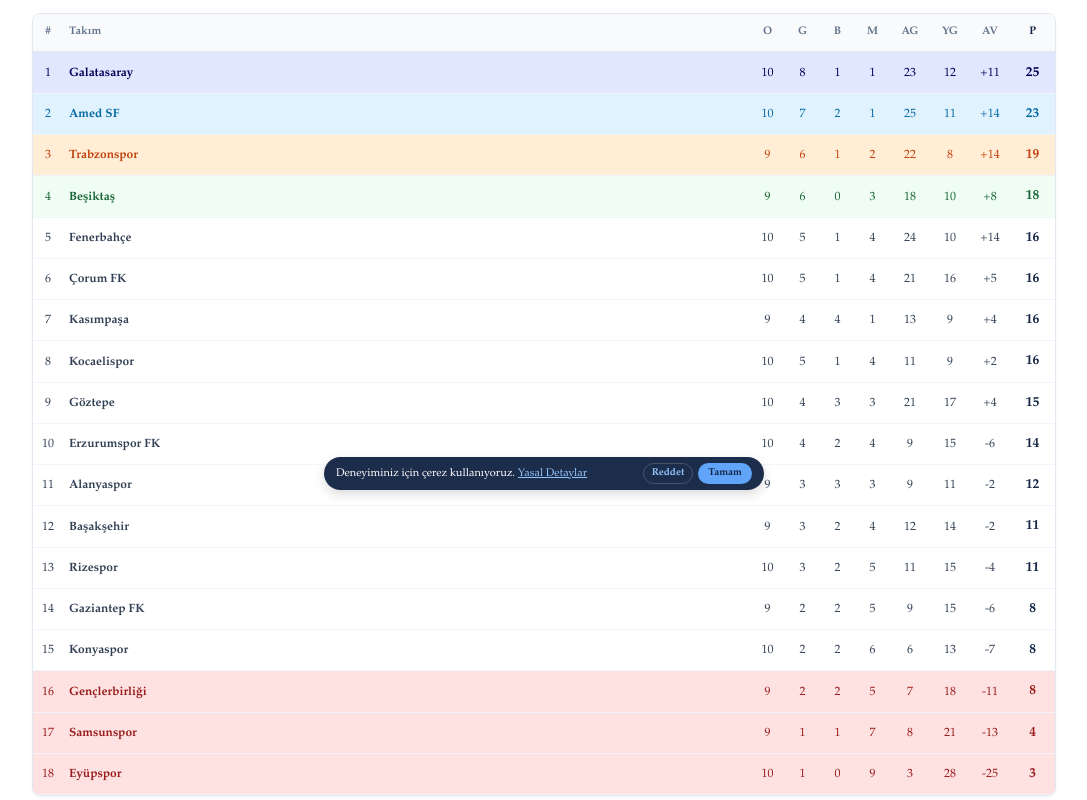
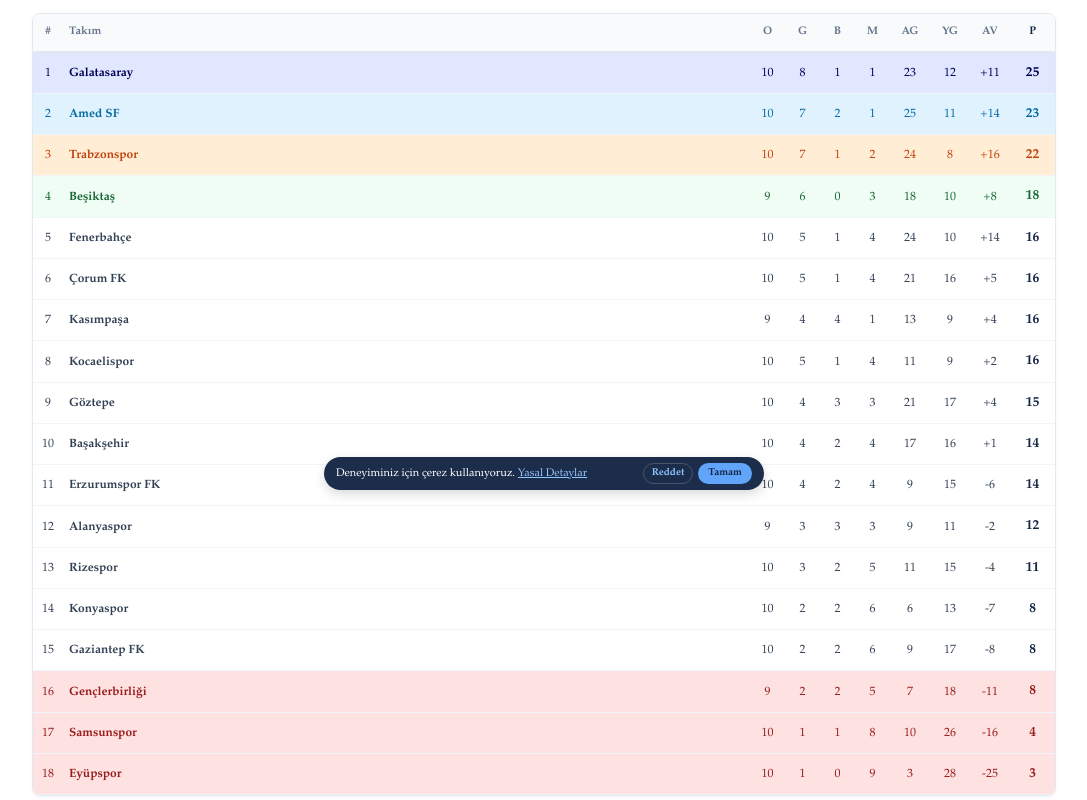
Before and after one commit to fantefut/fantefut, a Next.js app: page /puan-durumu in a window 1280 px wide. Shown: the part 300-1100 px from the top of the page, without its empty margins (96-1183 px from the left). Built offline with nearby package versions, Linux system fonts and the light colour scheme.

Commit message:
feat(puan-durumu): Trabzonspor ve Başakşehir maç sonuçları işlendi 📊

```diff
--- a/app/form-durumu/page.js
+++ b/app/form-durumu/page.js
@@ -12,10 +12,10 @@ const SUPER_LIG_TAKIMLARI = [
 ];
 
 const FORM_VERILERI = {
-  "Alanyaspor": "BGMGBGBMM", "Amed Sportif Faaliyetler": "GMGBGGBGGG", "Başakşehir": "GMBMMGBGM", "Beşiktaş": "GMGGGMGMG", "Çorum FK": "BMMGGMGGMG",
-  "Erzurumspor FK": "MMBGMGBGGM", "Eyüpspor": "MMGMMMMMMM", "Fenerbahçe": "MGGMBGGGMM", "Galatasaray": "BGGGGMGGGG", "Gaziantep FK": "BGMGBMMMM",
+  "Alanyaspor": "BGMGBGBMM", "Amed Sportif Faaliyetler": "GMGBGGBGGG", "Başakşehir": "GMBMMGBGMG", "Beşiktaş": "GMGGGMGMG", "Çorum FK": "BMMGGMGGMG",
+  "Erzurumspor FK": "MMBGMGBGGM", "Eyüpspor": "MMGMMMMMMM", "Fenerbahçe": "MGGMBGGGMM", "Galatasaray": "BGGGGMGGGG", "Gaziantep FK": "BGMGBMMMMM",
   "Gençlerbirliği": "GGBMMMBMM", "Göztepe": "BMMMBBGGGG", "Kasımpaşa": "BGBBGBMGG", "Kocaelispor": "MGGGMGMMGB", "Konyaspor": "MMMMGBBMGM",
-  "Rizespor": "GMGMGBMMMB", "Samsunspor": "BGMMMMMMM", "Trabzonspor": "BGMGMGGGG"
+  "Rizespor": "GMGMGBMMMB", "Samsunspor": "BGMMMMMMMM", "Trabzonspor": "BGMGMGGGGG"
 };
 
 export default function FormDurumuSayfasi() {
@@ -168,7 +168,7 @@ const renderFormSatiri = (takim) => {
             Süper Lig Takımlarının Güncel Form Durumları Analizi
           </h2>
           <p style={{ fontSize: '11px', color: '#475569', lineHeight: '1.6', margin: 0 }}>
-            FanteFut form durumu sayfasında, takımların son haftalarda sergiledikleri galibiyet, beraberlik ve mağlubiyet serilerini anlık olarak takip edebilirsiniz. Fantezi futbol kadrolarınızı kurarken ve haftalık transfer tercihlerinizi yaparken takımların genel form grafiklerini incelemek, en doğru oyuncuları seçmenize yardımcı olur. Takımların iç saha ve dış saha performans farklılıkları için menüden ilgili sekmeyi ziyaret edebilirsiniz. Güncel form durumlarına bakıldığında Samsunspor'un 7, Eyüpspor'un 6 maçlık mağlubiyet serisi dikkat çekiyor. Bu şekilde uzun yenilgi serileri bulunan takımların rakiplerinden hücumcular değerlendirilebilir. Fenerbahçe'nin kötü gidişatı sürerken, Göztepe'nin galibiyet serisi göze çarpıyor. Amed SF ise bu hafta ligdeki ilk deplasman galibiyetini aldı.
+            FanteFut form durumu sayfasında, takımların son haftalarda sergiledikleri galibiyet, beraberlik ve mağlubiyet serilerini anlık olarak takip edebilirsiniz. Fantezi futbol kadrolarınızı kurarken ve haftalık transfer tercihlerinizi yaparken takımların genel form grafiklerini incelemek, en doğru oyuncuları seçmenize yardımcı olur. Takımların iç saha ve dış saha performans farklılıkları için menüden ilgili sekmeyi ziyaret edebilirsiniz. Güncel form durumlarına bakıldığında Samsunspor'un 8, Eyüpspor'un 7, Gaziantep FK'nin 5 maçlık mağlubiyet serisi dikkat çekiyor. Bu şekilde uzun yenilgi serileri bulunan takımların rakiplerinden hücumcular değerlendirilebilir. Trabzonspor beş, Galatasaray dört maçtır puan kaybetmiyor. Fenerbahçe'nin kötü gidişatı sürerken, Göztepe'nin galibiyet serisi göze çarpıyor.
           </p>
         </div>
 
--- a/app/ic-dis-saha/page.js
+++ b/app/ic-dis-saha/page.js
@@ -14,22 +14,22 @@ const SUPER_LIG_TAKIMLARI = [
 const IC_DIS_SAHA_VERILERI = {
   "Alanyaspor": { icSaha: "GBBM", disSaha: "BMGGM" },
   "Amed Sportif Faaliyetler": { icSaha: "GGGGGG", disSaha: "MBBG" },
-  "Başakşehir": { icSaha: "GBMGG", disSaha: "MMBM" },
+  "Başakşehir": { icSaha: "GBMGGG", disSaha: "MMBM" },
   "Beşiktaş": { icSaha: "GGGGG", disSaha: "MGMM" },
   "Çorum FK": { icSaha: "MGMG", disSaha: "BMGGMG" },
   "Erzurumspor FK": { icSaha: "MGGGM", disSaha: "MBMBG" },
   "Eyüpspor": { icSaha: "MGMMM", disSaha: "MMMMM" },
   "Fenerbahçe": { icSaha: "GMGGM", disSaha: "MGBGM" },
   "Galatasaray": { icSaha: "BGGGG", disSaha: "GGMGG" },
-  "Gaziantep FK": { icSaha: "BMBMM", disSaha: "GGMM" },
+  "Gaziantep FK": { icSaha: "BMBMM", disSaha: "GGMMM" },
   "Gençlerbirliği": { icSaha: "GBMBM", disSaha: "GMMM" },
   "Göztepe": { icSaha: "MMBG", disSaha: "BMBGGG" },
   "Kasımpaşa": { icSaha: "BBBG", disSaha: "GBGMG" },
   "Kocaelispor": { icSaha: "GGGMB", disSaha: "MGMMG" },
   "Konyaspor": { icSaha: "MMGBGM", disSaha: "MMBM" },
   "Rizespor": { icSaha: "MMMM", disSaha: "GGGBMB" },
-  "Samsunspor": { icSaha: "BMMMM", disSaha: "GMMM" },
-  "Trabzonspor": { icSaha: "GGGG", disSaha: "BMMGG" }
+  "Samsunspor": { icSaha: "BMMMM", disSaha: "GMMMM" },
+  "Trabzonspor": { icSaha: "GGGGG", disSaha: "BMMGG" }
 };
 
 export default function IcDisSahaSayfasi() {
@@ -187,7 +187,7 @@ const renderFormSatiri = (takim) => {
             Süper Lig İç Saha ve Deplasman Form Grafiklerinin Karşılaştırmalı Analizi
           </h2>
           <p style={{ fontSize: '11px', color: '#475569', lineHeight: '1.6', margin: 0 }}>
-            FanteFut İç Saha ve Deplasman form durumu sayfasında, Süper Lig ekiplerinin kendi evlerindeki baskın performansları ile dış sahadaki zorlu mücadele serilerini ayrı ayrı inceleyebilirsiniz. Takımların taraftar avantajıyla kazandığı galibiyet serileri veya deplasman fobileri, fantezi futbol kadrolarında defans, orta saha ve forvet tercihi yaparken en stratejik faktörlerdendir. İlk 11 ve yedekleri planlamadan önce analiz etmeniz önerilir. Amed SF, Beşiktaş ve Trabzonspor içerde puan kaybetmedi. Eyüpspor'un deplasmanda henüz puanı bulunmuyor. Rizespor ise içerde puan alamadı henüz. Göztepe deplasmanda 3 maçtır kazanıyor.
+            FanteFut İç Saha ve Deplasman form durumu sayfasında, Süper Lig ekiplerinin kendi evlerindeki baskın performansları ile dış sahadaki zorlu mücadele serilerini ayrı ayrı inceleyebilirsiniz. Takımların taraftar avantajıyla kazandığı galibiyet serileri veya deplasman fobileri, fantezi futbol kadrolarında defans, orta saha ve forvet tercihi yaparken en stratejik faktörlerdendir. İlk 11 ve yedekleri planlamadan önce analiz etmeniz önerilir. Amed SF, Beşiktaş ve Trabzonspor içerde puan kaybetmedi. Eyüpspor'un deplasmanda henüz puanı bulunmuyor. Rizespor içerde puan alamadı henüz ayrıca Göztepe deplasmanda 3 maçtır kazanıyor.
           </p>
         </div>
 
--- a/app/kralliklar/page.js
+++ b/app/kralliklar/page.js
@@ -8,8 +8,8 @@ const GOL_KRALLIGI = [
   { sira: 1, oyuncu: "Victor Osimhen", takim: "Galatasaray", istatistik: 9 },
   { sira: 2, oyuncu: "Gift Orban", takim: "Amed SF", istatistik: 9 },
   { sira: 3, oyuncu: "Mohamed Salah", takim: "Trabzonspor", istatistik: 8 },
-  { sira: 4, oyuncu: "Vedat Muriqi", takim: "Fenerbahçe", istatistik: 7 },
-  { sira: 5, oyuncu: "Eldor Shomurodov", takim: "Başakşehir", istatistik: 7 },
+  { sira: 4, oyuncu: "Eldor Shomurodov", takim: "Başakşehir", istatistik: 8 },
+  { sira: 5, oyuncu: "Vedat Muriqi", takim: "Fenerbahçe", istatistik: 7 },
   { sira: 6, oyuncu: "Dusan Vlahovic", takim: "Beşiktaş", istatistik: 6 },
   { sira: 7, oyuncu: "Adrian Benedyczak", takim: "Kasımpaşa", istatistik: 6 },
   { sira: 8, oyuncu: "Juan", takim: "Göztepe", istatistik: 6 },
@@ -18,7 +18,7 @@ const GOL_KRALLIGI = [
 ];
 
 const ASIST_KRALLIGI = [
-  { sira: 1, oyuncu: "Muçi", takim: "Trabzonspor", istatistik: 5 },
+  { sira: 1, oyuncu: "Muçi", takim: "Trabzonspor", istatistik: 6 },
   { sira: 2, oyuncu: "Kzyridis", takim: "Çorum FK", istatistik: 4 },
   { sira: 3, oyuncu: "Oğuz Aydın", takim: "Fenerbahçe", istatistik: 4 },
   { sira: 4, oyuncu: "Sara", takim: "Galatasaray", istatistik: 4 },
@@ -125,7 +125,7 @@ export default function KralliklarSayfasi() {
             Süper Lig Güncel Gol ve Asist Krallığı İstatistik Analizleri
           </h2>
           <p style={{ fontSize: '11px', color: '#475569', lineHeight: '1.6', margin: 0 }}>
-            FanteFut krallıklar sayfasında, sezona damga vuran en skorer oyuncuların ve asist liderlerinin güncel verilerini takip edebilirsiniz. Katılımcıların haftalık kadro planlaması yaparken, en çok gol atan veya gol pası veren oyuncuları listelemesi stratejik transfer adımları atmak demektir. Bu sayfayı diğer niş istatistiklerimizle harmanlayarak haftalık puanlarınızı maksimum seviyeye çıkarabilir, fantezi futbol liginizde fark yaratacak stratejiler geliştirebilirsiniz. Orban skorlara devam ediyor iki tablo için de. Ramirez attığı iki golle listeye girdi Erzurumspor maçından sonra. Asist krallığında ise Rizespor maçında yaptığı üç asistle Muci zirvede tek. Sara, Konyaspor maçında yaptığı iki asistle yukarıya tırmandı.
+            FanteFut krallıklar sayfasında, sezona damga vuran en skorer oyuncuların ve asist liderlerinin güncel verilerini takip edebilirsiniz. Katılımcıların haftalık kadro planlaması yaparken, en çok gol atan veya gol pası veren oyuncuları listelemesi stratejik transfer adımları atmak demektir. Bu sayfayı diğer niş istatistiklerimizle harmanlayarak haftalık puanlarınızı maksimum seviyeye çıkarabilir, fantezi futbol liginizde fark yaratacak stratejiler geliştirebilirsiniz. Orban skorlara devam ediyor iki tablo için de. Ramirez attığı iki golle listeye girdi Erzurumspor maçından sonra. Asist krallığında ise Rizespor maçında yaptığı üç asiste bu haftada ekleyen Muçi zirvede tek. Sara, Konyaspor maçında yaptığı iki asistle yukarıya tırmandı.
           </p>
         </div>
 
--- a/app/puan-durumu/page.js
+++ b/app/puan-durumu/page.js
@@ -4,27 +4,28 @@ import Link from 'next/link';
 import { Navbar, Header, Footer, BAŞLIK_FONTU, ICERIK_FONTU } from '../utils';
 import ScrollToTop from '../ScrollToTop';
 
-// 📊 GÜNCELLENMİŞ EN SON VERİ HAVUZU (Amed SF 5-1 Eyüpspor Skoruna Göre)
+// 📊 GÜNCELLENMİŞ EN SON VERİ HAVUZU (Trabzonspor 2-0 Gaziantep FK ve Başakşehir 5-2 Samsunspor Skorlarına Göre)
 const PUAN_DATA = [
   { sira: 1, takim: "Galatasaray", o: 10, g: 8, b: 1, m: 1, ag: 23, yg: 12, av: 11, p: 25 },
-  { sira: 2, takim: "Amed SF", o: 10, g: 7, b: 2, m: 1, ag: 25, yg: 11, av: 14, p: 23 }, // 🟢 Eyüpspor'u 5-1 yendi; maçı 10 oldu, g: 7 oldu, ag: 25, yg: 11, av: 14, p: 23'e yükseldi.
-  { sira: 3, takim: "Trabzonspor", o: 9, g: 6, b: 1, m: 2, ag: 22, yg: 8, av: 14, p: 19 },
+  { sira: 2, takim: "Amed SF", o: 10, g: 7, b: 2, m: 1, ag: 25, yg: 11, av: 14, p: 23 },
+  { sira: 3, takim: "Trabzonspor", o: 10, g: 7, b: 1, m: 2, ag: 24, yg: 8, av: 16, p: 22 }, // 🟢 Gaziantep FK'yi 2-0 yendi; o: 10, g: 7, ag: 24, yg: 8, av: 16, p: 22 oldu.
   { sira: 4, takim: "Beşiktaş", o: 9, g: 6, b: 0, m: 3, ag: 18, yg: 10, av: 8, p: 18 },
   { sira: 5, takim: "Fenerbahçe", o: 10, g: 5, b: 1, m: 4, ag: 24, yg: 10, av: 14, p: 16 },
   { sira: 6, takim: "Çorum FK", o: 10, g: 5, b: 1, m: 4, ag: 21, yg: 16, av: 5, p: 16 },
   { sira: 7, takim: "Kasımpaşa", o: 9, g: 4, b: 4, m: 1, ag: 13, yg: 9, av: 4, p: 16 },
   { sira: 8, takim: "Kocaelispor", o: 10, g: 5, b: 1, m: 4, ag: 11, yg: 9, av: 2, p: 16 },
   { sira: 9, takim: "Göztepe", o: 10, g: 4, b: 3, m: 3, ag: 21, yg: 17, av: 4, p: 15 },
-  { sira: 10, takim: "Erzurumspor FK", o: 10, g: 4, b: 2, m: 4, ag: 9, yg: 15, av: -6, p: 14 },
-  { sira: 11, takim: "Alanyaspor", o: 9, g: 3, b: 3, m: 3, ag: 9, yg: 11, av: -2, p: 12 },
-  { sira: 12, takim: "Başakşehir", o: 9, g: 3, b: 2, m: 4, ag: 12, yg: 14, av: -2, p: 11 },
+  { sira: 10, takim: "Başakşehir", o: 10, g: 4, b: 2, m: 4, ag: 17, yg: 16, av: 1, p: 14 }, // 🟢 Samsunspor'u 5-2 yendi; o: 10, g: 4, ag: 17, yg: 16, av: 1, p: 14 oldu. 12'den 10'a yükseldi.
+  { sira: 11, takim: "Erzurumspor FK", o: 10, g: 4, b: 2, m: 4, ag: 9, yg: 15, av: -6, p: 14 }, // 🟡 Başakşehir'in yükselmesiyle bir basamak geriledi.
+  { sira: 12, takim: "Alanyaspor", o: 9, g: 3, b: 3, m: 3, ag: 9, yg: 11, av: -2, p: 12 },
   { sira: 13, takim: "Rizespor", o: 10, g: 3, b: 2, m: 5, ag: 11, yg: 15, av: -4, p: 11 },
-  { sira: 14, takim: "Gaziantep FK", o: 9, g: 2, b: 2, m: 5, ag: 9, yg: 15, av: -6, p: 8 },
-  { sira: 15, takim: "Konyaspor", o: 10, g: 2, b: 2, m: 6, ag: 6, yg: 13, av: -7, p: 8 },
+  { sira: 14, takim: "Konyaspor", o: 10, g: 2, b: 2, m: 6, ag: 6, yg: 13, av: -7, p: 8 },
+  { sira: 15, takim: "Gaziantep FK", o: 10, g: 2, b: 2, m: 6, ag: 9, yg: 17, av: -8, p: 8 }, // 🔴 Trabzon'a 2-0 yenildi; o: 10, m: 6, yg: 17, av: -8 oldu. 14'ten 15'e geriledi.
   { sira: 16, takim: "Gençlerbirliği", o: 9, g: 2, b: 2, m: 5, ag: 7, yg: 18, av: -11, p: 8 },
-  { sira: 17, takim: "Samsunspor", o: 9, g: 1, b: 1, m: 7, ag: 8, yg: 21, av: -13, p: 4 },
-  { sira: 18, takim: "Eyüpspor", o: 10, g: 1, b: 0, m: 9, ag: 3, yg: 28, av: -25, p: 3 } // 🔴 Amed'e 5-1 yenildi; maçı 10 oldu, m: 9 oldu, ag: 3, yg: 28, av: -25'e geriledi.
+  { sira: 17, takim: "Samsunspor", o: 10, g: 1, b: 1, m: 8, ag: 10, yg: 26, av: -16, p: 4 }, // 🔴 Başakşehir'e 5-2 yenildi; o: 10, m: 8, ag: 10, yg: 26, av: -16 oldu.
+  { sira: 18, takim: "Eyüpspor", o: 10, g: 1, b: 0, m: 9, ag: 3, yg: 28, av: -25, p: 3 }
 ];
+
 
 
 export default function PuanDurumuSayfasi() {
```
